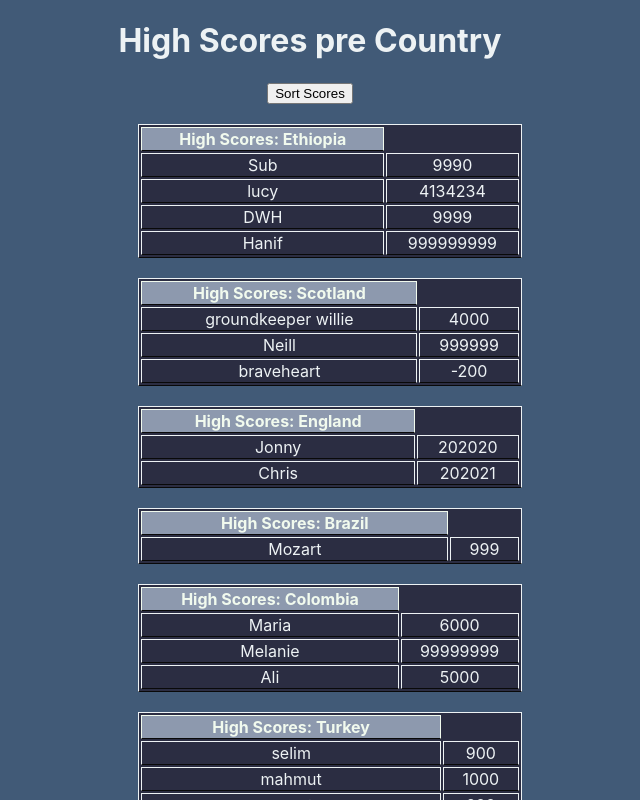
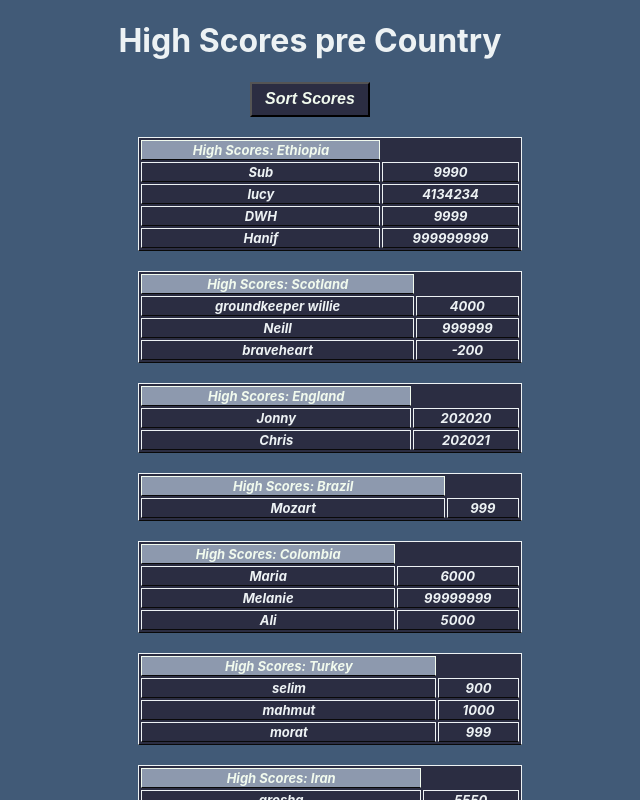
Before and after one commit to Abubakar-Meigag/HighScoreTable-challenge, a React (Create React App) app: page / in a window 1280 px wide. Shown: the top 800 px of the page, without its empty margins (330-970 px from the left). Built offline with nearby package versions, Linux system fonts and the light colour scheme.

Commit message:
add styling for level 4

```diff
--- a/src/App.css
+++ b/src/App.css
@@ -17,6 +17,9 @@ h1{
   width: 100%;
   background-color: #2b2d42;
   color: #edf2f4;
+  font-size: small;
+  font-weight: bold;
+  font-style: italic;
 }
 th {
   background-color: #8d99ae;
@@ -28,6 +31,17 @@ th {
   border: 1px solid;
   /* border-collapse: collapse; */
   border-bottom: 1px solid #090909;
+}
+
+.sort-scores{
+  cursor: pointer;
+  background-color: #2b2d42;
+  color: #f1faee;
+  width: 120px;
+  height: 35px;
+  font-size:medium;
+  font-style:italic;
+  font-weight: bolder;
 }
 
 .App-logo {
```
